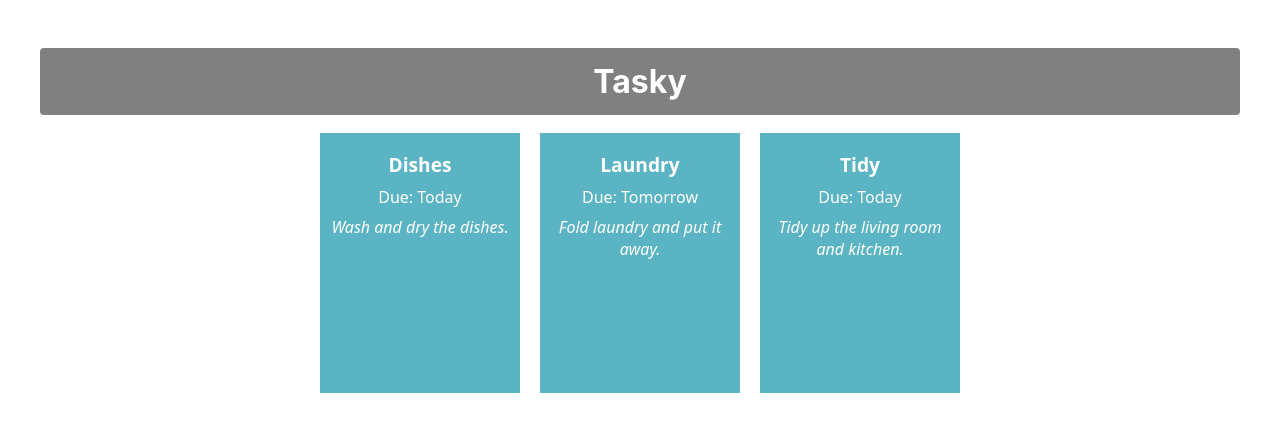
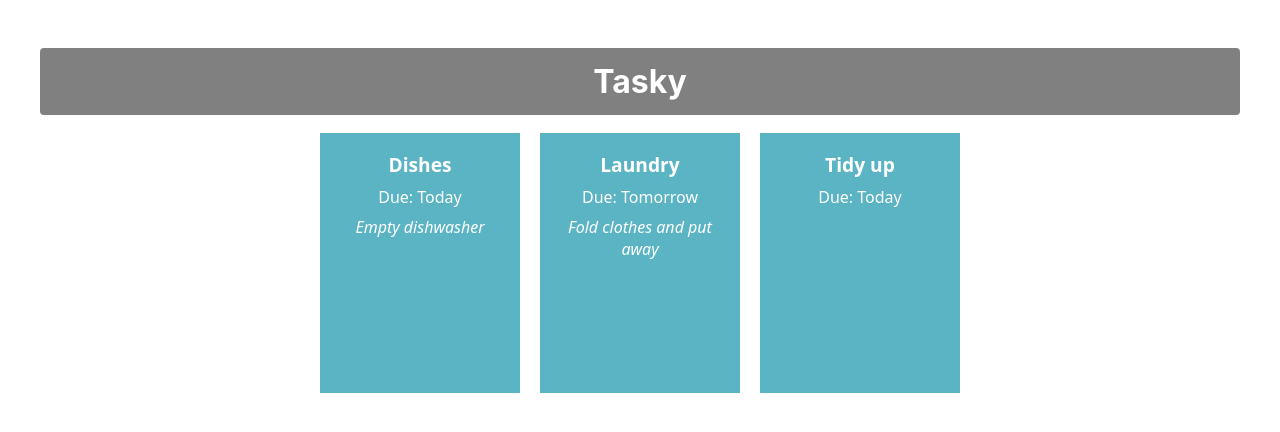
Before and after one commit to Ayo67/react-basics-labs, a React (Create React App) app in the folder tasky/: page / in a window 1280 px wide. Shown: the top 432 px of the page. Built offline with nearby package versions, Linux system fonts and the light colour scheme.

Commit message:
Added task state

```diff
--- a/tasky/src/App.js
+++ b/tasky/src/App.js
@@ -1,13 +1,22 @@
+import React, { useState } from 'react';
 import './App.css';
 import Task from './components/Task';
 
 function App() {
+  const [ taskState, setTaskState ] = useState({
+    tasks: [
+      { title:"Dishes", description: "Empty dishwasher", deadline: "Today" },
+      { title: "Laundry", description: "Fold clothes and put away", deadline: "Tomorrow" },
+      { title: "Tidy up", deadline: "Today" }
+    ]
+  });
+
   return (
     <div className="container">
       <h1>Tasky</h1>
-      <Task title="Dishes" deadline="Today" description="Wash and dry the dishes." />
-      <Task title="Laundry" deadline="Tomorrow" description="Fold laundry and put it away." />
-      <Task title="Tidy" deadline="Today" description="Tidy up the living room and kitchen." />
+      <Task title={taskState.tasks[0].title} deadline={taskState.tasks[0].deadline} description={taskState.tasks[0].description} />
+      <Task title={taskState.tasks[1].title} deadline={taskState.tasks[1].deadline} description={taskState.tasks[1].description} />
+      <Task title={taskState.tasks[2].title} deadline={taskState.tasks[2].deadline} description={taskState.tasks[2].description} />
     </div>
   );
 }
```
